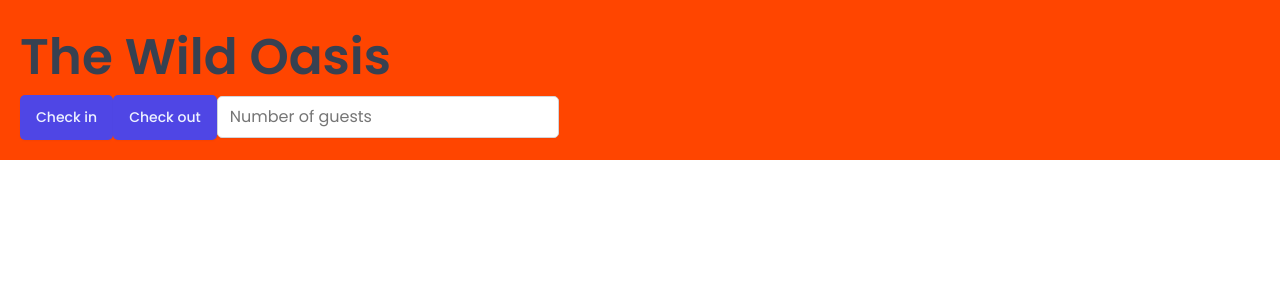
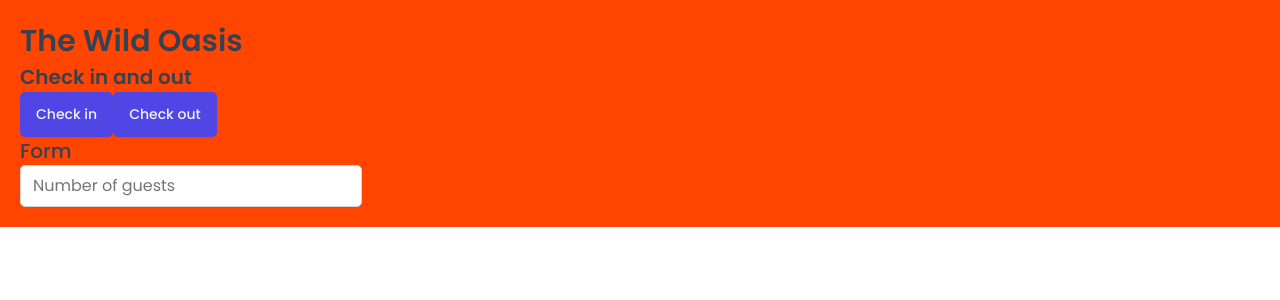
Before and after one commit to nneessen/the-wild-oasis, a React (Vite) app: page / in a window 1280 px wide. Shown: the top 300 px of the page. Built offline with nearby package versions, Linux system fonts and the light colour scheme; a web font is replaced by a local one.

Commit message:
using as in styled components

```diff
--- a/src/App.jsx
+++ b/src/App.jsx
@@ -2,11 +2,7 @@
 import GlobalStyles from "./styles/GlobalStyles";
 import Button from "./ui/Button";
 import Input from "./ui/Input";
-
-const H1 = styled.h1`
-  font-size: 50px;
-  font-weight: 600;
-`;
+import Heading from "./ui/Heading";
 
 const StyledApp = styled.div`
   background-color: orangered;
@@ -18,9 +14,15 @@
     <>
       <GlobalStyles /> {/* doesn't accept children */}
       <StyledApp>
-        <H1>The Wild Oasis</H1>
+        <Heading as="h1">The Wild Oasis</Heading>
+
+        <Heading as="h2">Check in and out</Heading>
+
         <Button onClick={() => alert("test")}>Check in</Button>
         <Button onClick={() => alert("test")}>Check out</Button>
+
+        <Heading as="h3">Form</Heading>
+
         <Input type="number" placeholder="Number of guests" />
       </StyledApp>
     </>
--- /dev/null
+++ b/src/ui/Heading.jsx
@@ -0,0 +1,33 @@
+/* eslint-disable no-constant-condition */
+import styled, { css } from "styled-components";
+
+// const test = css`
+//   text-align: center;
+// `;
+
+const Heading = styled.h1`
+  ${(props) =>
+    props.as === "h1" &&
+    css`
+      font-size: 3rem;
+      font-weight: 600;
+    `}
+
+  ${(props) =>
+    props.as === "h2" &&
+    css`
+      font-size: 2rem;
+      font-weight: 600;as
+    `}
+
+  ${(props) =>
+    props.as === "h3" &&
+    css`
+      font-size: 2rem;
+      font-weight: 500;
+    `}
+
+  line-height:1.4;
+`;
+
+export default Heading;
```
